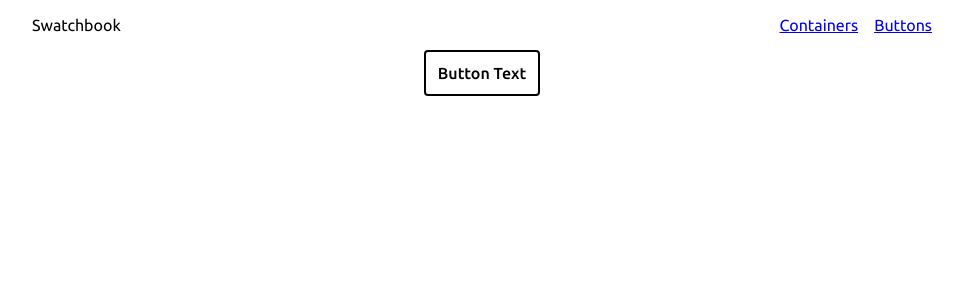
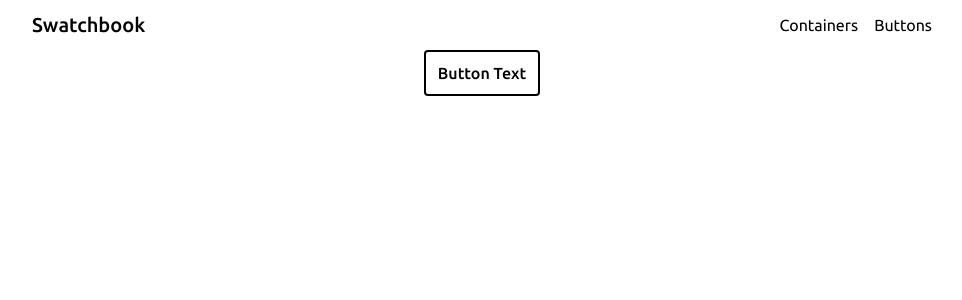
Before and after one commit to asherman-ca/sandbox, a React (Create React App) app: page /buttons in a window 1280 px wide. Shown: the top 300 px of the page, without its empty margins (158-1120 px from the left). Built offline with nearby package versions, Linux system fonts and the light colour scheme.

Commit message:
prefactor

```diff
--- a/src/components/Nav.jsx
+++ b/src/components/Nav.jsx
@@ -4,7 +4,7 @@ const Nav = () => {
 	return (
 		<div className='nav'>
 			<div className='nav-container'>
-				<div>Swatchbook</div>
+				<div className='title'>Swatchbook</div>
 				<div className='links'>
 					<Link to={'/'}>
 						<div>Containers</div>
--- a/src/index.css
+++ b/src/index.css
@@ -12,6 +12,11 @@ body {
 * {
 	font-family: 'Ubuntu', sans-serif;
 	box-sizing: border-box;
+}
+
+a {
+	text-decoration: initial;
+	color: initial;
 }
 
 :root {
--- a/src/styles/Buttons.css
+++ b/src/styles/Buttons.css
@@ -57,7 +57,7 @@
 		width: 100%;
 	}
 	100% {
-		/* visibility: hidden; */
+		visibility: hidden;
 		width: 0%;
 	}
 }
--- a/src/styles/Nav.css
+++ b/src/styles/Nav.css
@@ -5,7 +5,6 @@
 	width: 100%;
 
 	display: flex;
-	align-items: center;
 }
 
 .nav-container {
@@ -15,9 +14,15 @@
 
 	display: flex;
 	justify-content: space-between;
+	align-items: center;
 }
 
 .nav .links {
 	display: flex;
 	gap: 1rem;
 }
+
+.nav .title {
+	font-size: 1.25rem;
+	font-weight: 500;
+}
```
